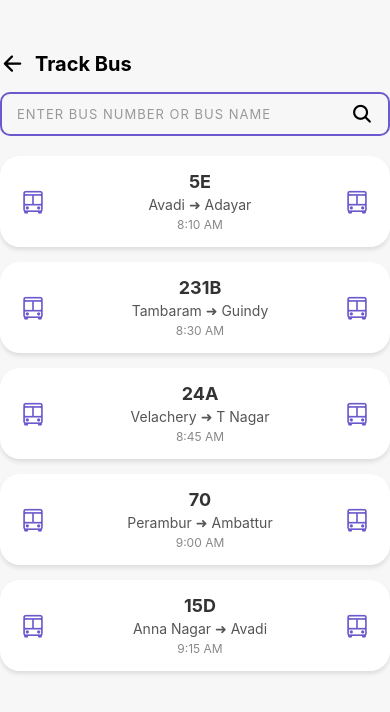
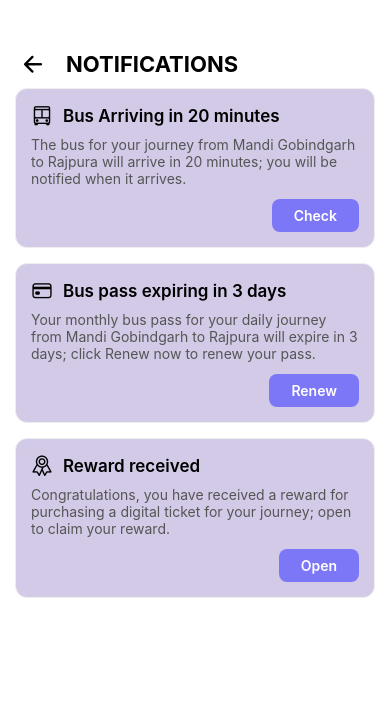
Before and after one commit to dhanraj-28/bus-tracking-app, a React Native app in the folder frontend/: screen / in a window 390 px wide. Shown: the top 712 px of the page. Built offline with nearby package versions, Linux system fonts and the light colour scheme.

Commit message:
by harish

```diff
--- a/frontend/App.jsx
+++ b/frontend/App.jsx
@@ -1,11 +1,15 @@
 import React from 'react'
 import { View } from 'react-native'
 import TrackBusScreen from './Components/Passenger/TrackBus'
+import LiveMapPage from './Components/Passenger/Tracking'
+import NotificationsPage from './Components/Passenger/Notification'
 
 const App = () => {
   return (
     <View style={{ flex: 1 }}>
-      <TrackBusScreen />
+      {/* <TrackBusScreen /> */}
+      {/* <LiveMapPage/> */}
+      <NotificationsPage/>
     </View>
   )
 }
--- /dev/null
+++ b/frontend/Components/Passenger/Notification.jsx
@@ -0,0 +1,121 @@
+import React, { useState, useEffect } from "react";
+import { View, Text, TouchableOpacity, ScrollView } from "react-native";
+import { Ionicons } from "@expo/vector-icons";
+
+export default function NotificationsPage() {
+  const [notifications, setNotifications] = useState([]);
+
+  // Simulating API notification fetch
+  useEffect(() => {
+    const data = [
+      {
+        id: 1,
+        title: "Bus Arriving in 20 minutes",
+        message:
+          "The bus for your journey from Mandi Gobindgarh to Rajpura will arrive in 20 minutes; you will be notified when it arrives.",
+        button: "Check",
+        icon: "bus-outline",
+      },
+      {
+        id: 2,
+        title: "Bus pass expiring in 3 days",
+        message:
+          "Your monthly bus pass for your daily journey from Mandi Gobindgarh to Rajpura will expire in 3 days; click Renew now to renew your pass.",
+        button: "Renew",
+        icon: "card-outline",
+      },
+      {
+        id: 3,
+        title: "Reward received",
+        message:
+          "Congratulations, you have received a reward for purchasing a digital ticket for your journey; open to claim your reward.",
+        button: "Open",
+        icon: "ribbon-outline",
+      },
+    ];
+    setNotifications(data);
+  }, []);
+
+  // Action on each button
+  const handleAction = (id) => {
+    setNotifications(notifications.filter((item) => item.id !== id));
+  };
+
+  return (
+    <View style={{ flex: 1, backgroundColor: "#ffffffff", paddingTop: 50 }}>
+      {/* Header */}
+      <View
+        style={{
+          flexDirection: "row",
+          alignItems: "center",
+          paddingHorizontal: 20,
+          marginBottom: 10,
+        }}
+      >
+        <Ionicons name="arrow-back" size={26} />
+        <Text
+          style={{
+            fontSize: 22,
+            fontWeight: "700",
+            marginLeft: 20,
+          }}
+        >
+          NOTIFICATIONS
+        </Text>
+      </View>
+
+      {/* Notification List */}
+      <ScrollView style={{ paddingHorizontal: 15 }}>
+        {notifications.map((item) => (
+          <View
+            key={item.id}
+            style={{
+              backgroundColor: "#d3cae7ff",
+              borderRadius: 12,
+              padding: 15,
+              marginBottom: 15,
+              borderWidth: 1,
+              borderColor: "#eee",
+            }}
+          >
+            {/* Title Row */}
+            <View style={{ flexDirection: "row", alignItems: "center" }}>
+              <Ionicons name={item.icon} size={22} style={{ marginRight: 10 }} />
+              <Text style={{ fontSize: 17, fontWeight: "600" }}>
+                {item.title}
+              </Text>
+            </View>
+
+            {/* Description */}
+            <Text
+              style={{
+                fontSize: 14,
+                marginTop: 8,
+                color: "#555",
+              }}
+            >
+              {item.message}
+            </Text>
+
+            {/* Button */}
+            <TouchableOpacity
+              onPress={() => handleAction(item.id)}
+              style={{
+                alignSelf: "flex-end",
+                backgroundColor: "#7C77F7",
+                paddingVertical: 8,
+                paddingHorizontal: 22,
+                borderRadius: 8,
+                marginTop: 12,
+              }}
+            >
+              <Text style={{ color: "#fff", fontSize: 14, fontWeight: "600" }}>
+                {item.button}
+              </Text>
+            </TouchableOpacity>
+          </View>
+        ))}
+      </ScrollView>
+    </View>
+  );
+}
--- /dev/null
+++ b/frontend/Components/Passenger/Tracking.jsx
@@ -0,0 +1,179 @@
+import React, { useState, useEffect, useRef } from "react";
+import {
+  View,
+  Text,
+  TouchableOpacity,
+  Image,
+  BackHandler,
+  Animated,
+  Dimensions,
+} from "react-native";
+import MapView, { Marker, Polyline } from "react-native-maps";
+import { Ionicons } from "@expo/vector-icons";
+
+// Screen height
+const { height } = Dimensions.get("window");
+
+// Mock API: replace with your real bus API
+const fetchBusLocation = async () => {
+  // Random movement for demo
+  return {
+    latitude: 13.0827 + Math.random() * 0.002,
+    longitude: 80.2707 - Math.random() * 0.002,
+  };
+};
+
+// Haversine distance
+function getDistance(lat1, lon1, lat2, lon2) {
+  const R = 6371;
+  const dLat = ((lat2 - lat1) * Math.PI) / 180;
+  const dLon = ((lon2 - lon1) * Math.PI) / 180;
+  const a =
+    Math.sin(dLat / 2) ** 2 +
+    Math.cos((lat1 * Math.PI) / 180) *
+      Math.cos((lat2 * Math.PI) / 180) *
+      Math.sin(dLon / 2) ** 2;
+  const c = 2 * Math.atan2(Math.sqrt(a), Math.sqrt(1 - a));
+  return R * c;
+}
+
+export default function LiveMapPage({ navigation }) {
+  const [busLocation, setBusLocation] = useState({ latitude: 13.0827, longitude: 80.2707 });
+  const [expanded, setExpanded] = useState(false);
+
+  const animation = useRef(new Animated.Value(0)).current; // 0 = collapsed, 1 = expanded
+
+  const startLocation = { latitude: 13.0827, longitude: 80.2707 };
+  const stopLocation = { latitude: 13.075, longitude: 80.240 };
+  const destination = { latitude: 13.071, longitude: 80.217 };
+
+  // Calculate distance & ETA
+  const distance = getDistance(
+    busLocation.latitude,
+    busLocation.longitude,
+    destination.latitude,
+    destination.longitude
+  );
+  const etaMinutes = Math.round((distance / 30) * 60);
+
+  // Fetch bus location every 5 seconds
+  useEffect(() => {
+    const interval = setInterval(async () => {
+      const location = await fetchBusLocation();
+      setBusLocation(location);
+    }, 5000);
+    return () => clearInterval(interval);
+  }, []);
+
+  // Handle Android back button
+  useEffect(() => {
+    const backAction = () => {
+      if (expanded) {
+        toggleExpand(false);
+        return true;
+      }
+      return false;
+    };
+    const backHandler = BackHandler.addEventListener("hardwareBackPress", backAction);
+    return () => backHandler.remove();
+  }, [expanded]);
+
+  const toggleExpand = (value) => {
+    setExpanded(value);
+    Animated.timing(animation, {
+      toValue: value ? 1 : 0,
+      duration: 300,
+      useNativeDriver: false,
+    }).start();
+  };
+
+  const mapHeight = animation.interpolate({
+    inputRange: [0, 1],
+    outputRange: [height * 0.6, height], // collapsed -> expanded
+  });
+
+  return (
+    <View style={{ flex: 1, backgroundColor: "#fff" }}>
+      {/* Header */}
+      {!expanded && (
+        <View style={{ flexDirection: "row", alignItems: "center", marginTop: 40, marginBottom: 10, paddingHorizontal: 16 }}>
+          <TouchableOpacity onPress={() => navigation.goBack()}>
+            <Ionicons name="arrow-back" size={28} color="#000" />
+          </TouchableOpacity>
+          <Text style={{ fontSize: 26, fontWeight: "bold", marginLeft: 12 }}>Live Map</Text>
+        </View>
+      )}
+
+      {/* Bus Info Card */}
+      {!expanded && (
+        <View style={{ marginHorizontal: 16, borderWidth: 1, borderRadius: 10, padding: 16, marginBottom: 10 }}>
+          <Text style={{ fontSize: 28, fontWeight: "bold" }}>5 E</Text>
+          <Text style={{ color: "#555", marginTop: 4 }}>To Koyambedu bus stand</Text>
+          <Text style={{ marginTop: 8, fontWeight: "bold" }}>Distance: {distance.toFixed(2)} km</Text>
+          <Text style={{ fontWeight: "bold" }}>ETA: {etaMinutes} min</Text>
+        </View>
+      )}
+
+      {/* Map */}
+      <Animated.View
+        style={{
+          height: mapHeight,
+          borderRadius: expanded ? 0 : 10,
+          overflow: "hidden",
+          marginHorizontal: expanded ? 0 : 16,
+          marginVertical: expanded ? 0 : 56,
+        }}
+      >
+        <MapView
+          style={{ flex: 1 }}
+          initialRegion={{
+            latitude: 13.08,
+            longitude: 80.24,
+            latitudeDelta: 0.07,
+            longitudeDelta: 0.07,
+          }}
+          provider="google"
+        >
+          {/* Route Line */}
+          <Polyline
+            coordinates={[startLocation, stopLocation, destination]}
+            strokeColor="#1E90FF"
+            strokeWidth={4}
+            lineCap="round"
+            lineJoin="round"
+          />
+
+          {/* Markers */}
+          <Marker coordinate={startLocation}>
+            <Image source={{ uri: "https://cdn-icons-png.flaticon.com/512/25/25694.png" }} style={{ width: 24, height: 24 }} />
+          </Marker>
+          <Marker coordinate={busLocation}>
+            <Image source={{ uri: "https://cdn-icons-png.flaticon.com/512/61/61212.png" }} style={{ width: 40, height: 40 }} />
+          </Marker>
+          <Marker coordinate={stopLocation}>
+            <Image source={{ uri: "https://cdn-icons-png.flaticon.com/512/684/684908.png" }} style={{ width: 24, height: 24 }} />
+          </Marker>
+          <Marker coordinate={destination}>
+            <Image source={{ uri: "https://cdn-icons-png.flaticon.com/512/25/25694.png" }} style={{ width: 24, height: 24 }} />
+          </Marker>
+        </MapView>
+
+        {/* Expand / Collapse Button */}
+        <TouchableOpacity
+          onPress={() => toggleExpand(!expanded)}
+          style={{
+            position: "absolute",
+            top: 20,
+            right: 20,
+            backgroundColor: "rgba(255,255,255,0.9)",
+            padding: 10,
+            borderRadius: 30,
+            elevation: 5,
+          }}
+        >
+          <Ionicons name={expanded ? "arrow-down" : "arrow-up"} size={24} color="#000" />
+        </TouchableOpacity>
+      </Animated.View>
+    </View>
+  );
+}
```
Also changed, not shown: frontend/package.json (+8 -3 lines), 1 other file (tests, documents, lock files or other folders).
